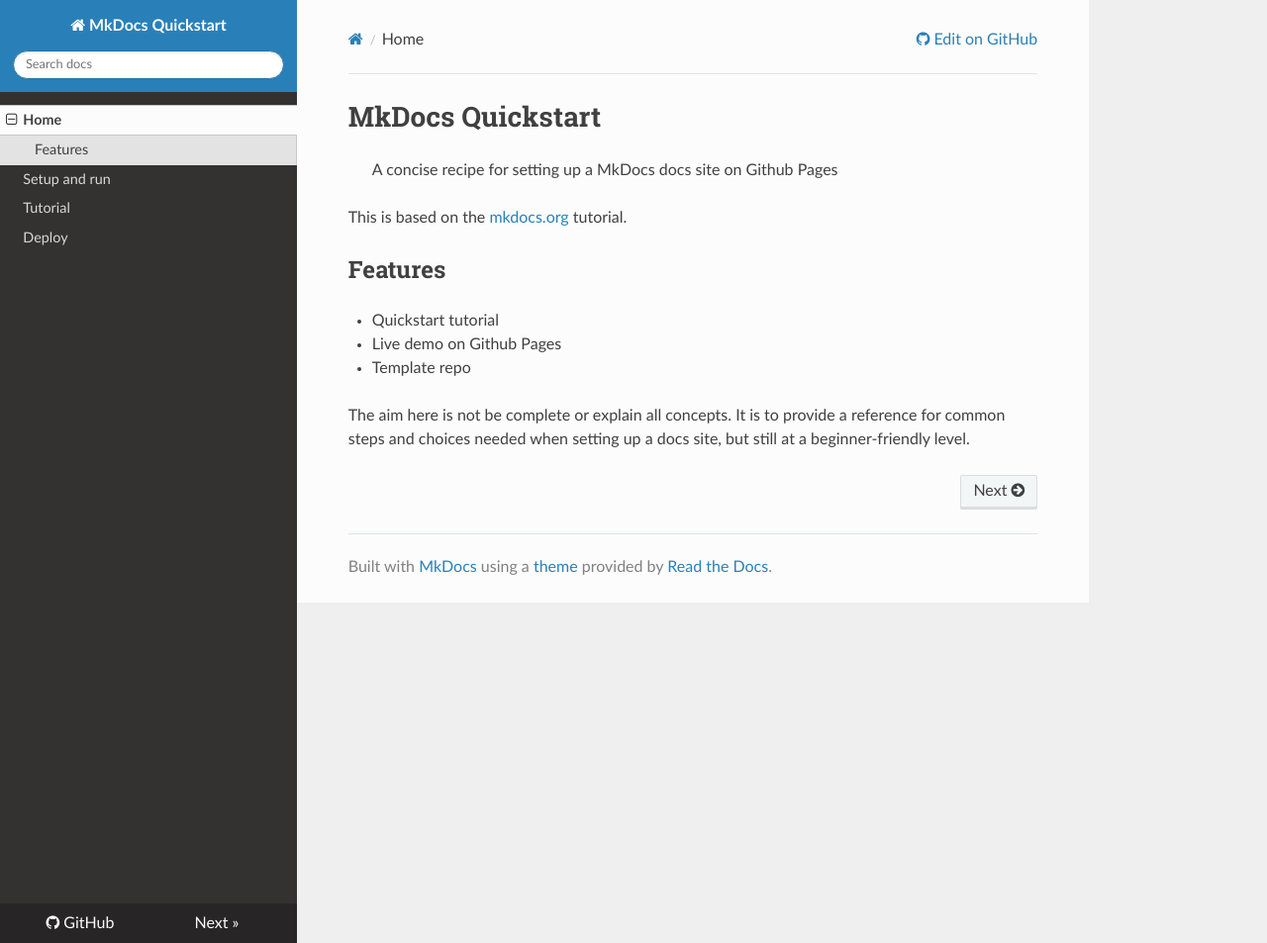
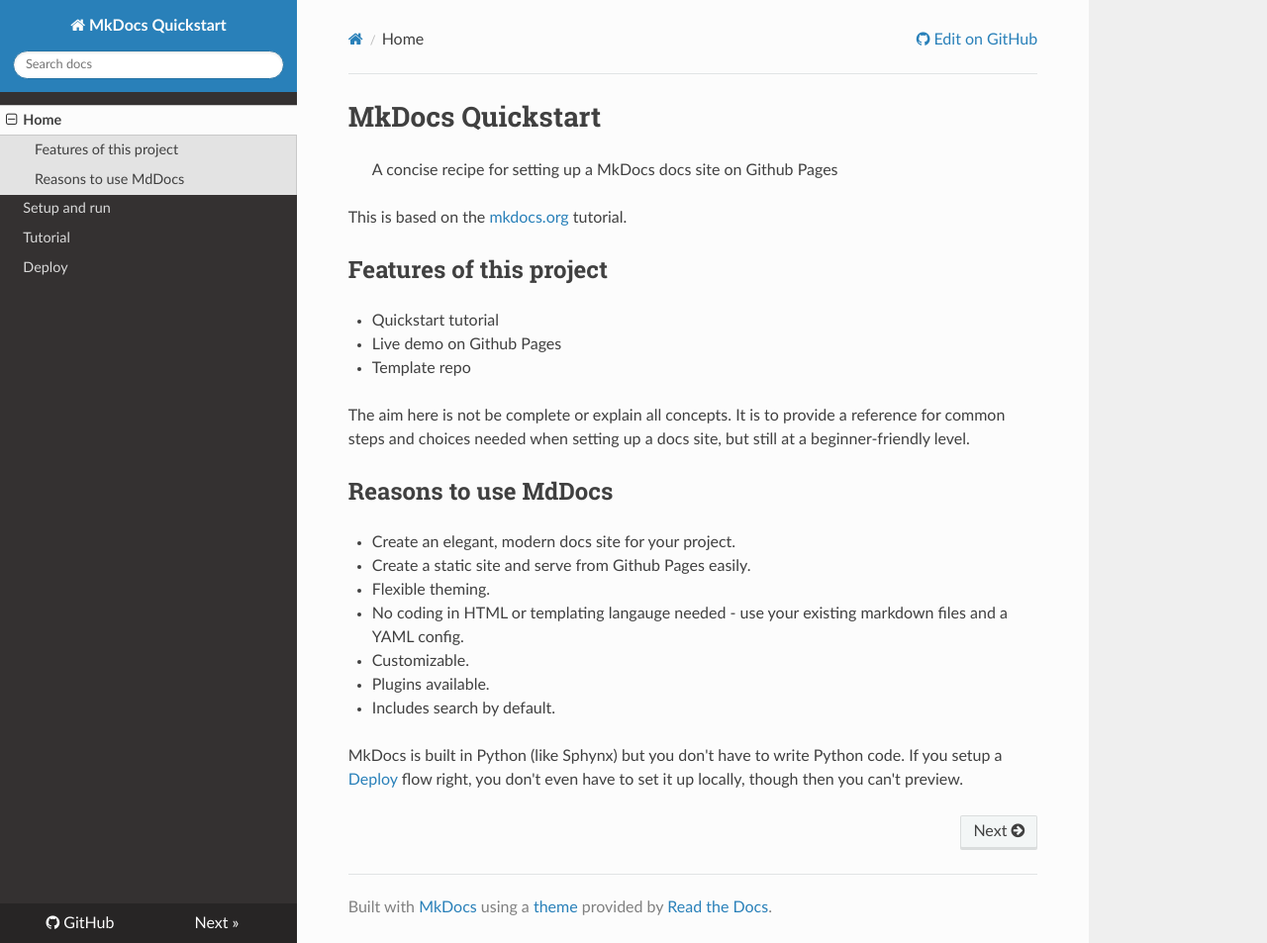
Before and after one commit to MichaelCurrin/mkdocs-quickstart, an MkDocs documentation site: the page built from docs/index.md, in a window 1280 px wide and 953 px high. Shown: the whole window at 99% size. Built offline with MkDocs 1.6.1, drawn with Linux system fonts in a browser that asks for light colours; nearby versions of some CDN libraries.

Commit message:
Update index.md

```diff
--- a/docs/index.md
+++ b/docs/index.md
@@ -4,7 +4,7 @@
 
 This is based on the [mkdocs.org](https://www.mkdocs.org/) tutorial.
 
-## Features
+## Features of this project
 
 - Quickstart tutorial
 - Live demo on Github Pages
@@ -12,3 +12,16 @@
 
 
 The aim here is not be complete or explain all concepts. It is to provide a reference for common steps and choices needed when setting up a docs site, but still at a beginner-friendly level.
+
+
+## Reasons to use MdDocs
+
+- Create an elegant, modern docs site for your project.
+- Create a static site and serve from Github Pages easily.
+- Flexible theming.
+- No coding in HTML or templating langauge needed - use your existing markdown files and a YAML config.
+- Customizable.
+- Plugins available.
+- Includes search by default.
+
+MkDocs is built in Python (like Sphynx) but you don't have to write Python code. If you setup a [Deploy](deloy) flow right, you don't even have to set it up locally, though then you can't preview.
```
